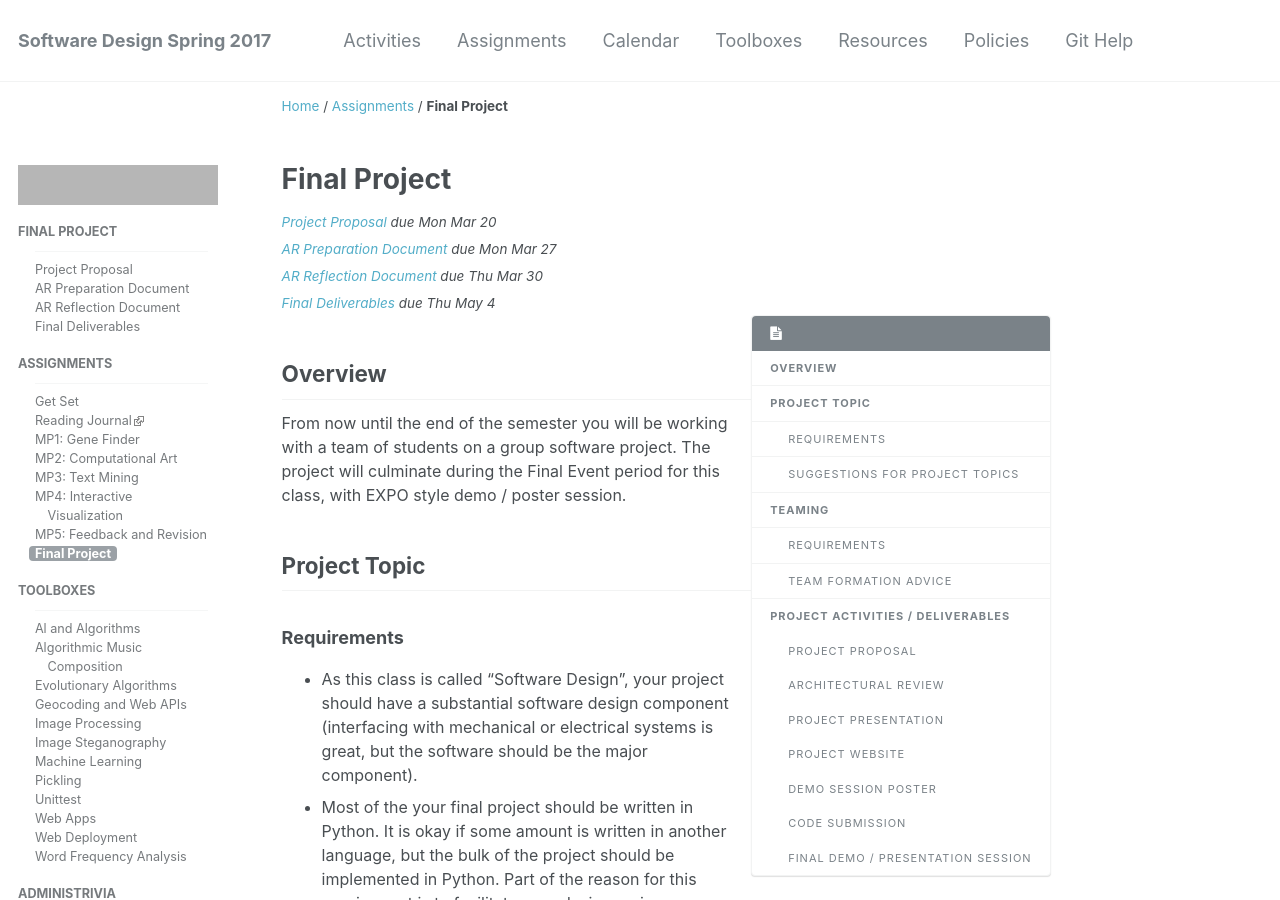
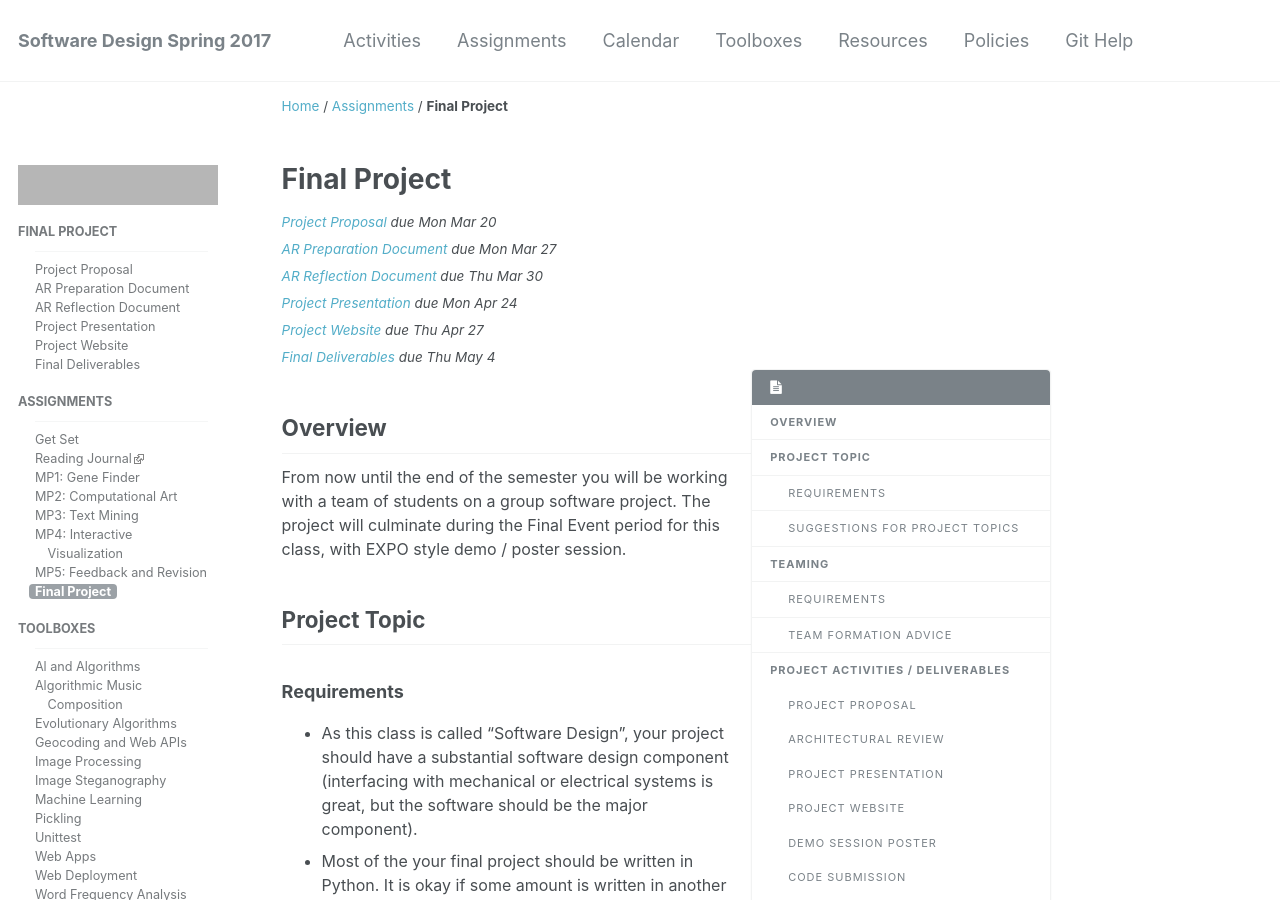
Before and after one commit to sd17spring/sd17spring.github.io, a Jekyll site: the page built from _assignments/final-project.md, in a window 1280 px wide and 900 px high. Built offline with Jekyll 4.4.1, drawn with Linux system fonts in a browser that asks for light colours; grey boxes are pictures that could not be loaded.

Commit message:
Add project presentation, project website to final project index

```diff
--- a/_assignments/final-project.md
+++ b/_assignments/final-project.md
@@ -17,6 +17,12 @@ parts:
 - name: AR Reflection Document
   due_date: 2017-03-30
   tag: architectural-review
+- name: Project Presentation
+  due_date: 2017-04-24
+  tag: project-presentation
+- name: Project Website
+  due_date: 2017-04-27
+  tag: project-website
 - name: Final Deliverables
   due_date: 2017-05-04
   tag: project-website
```
